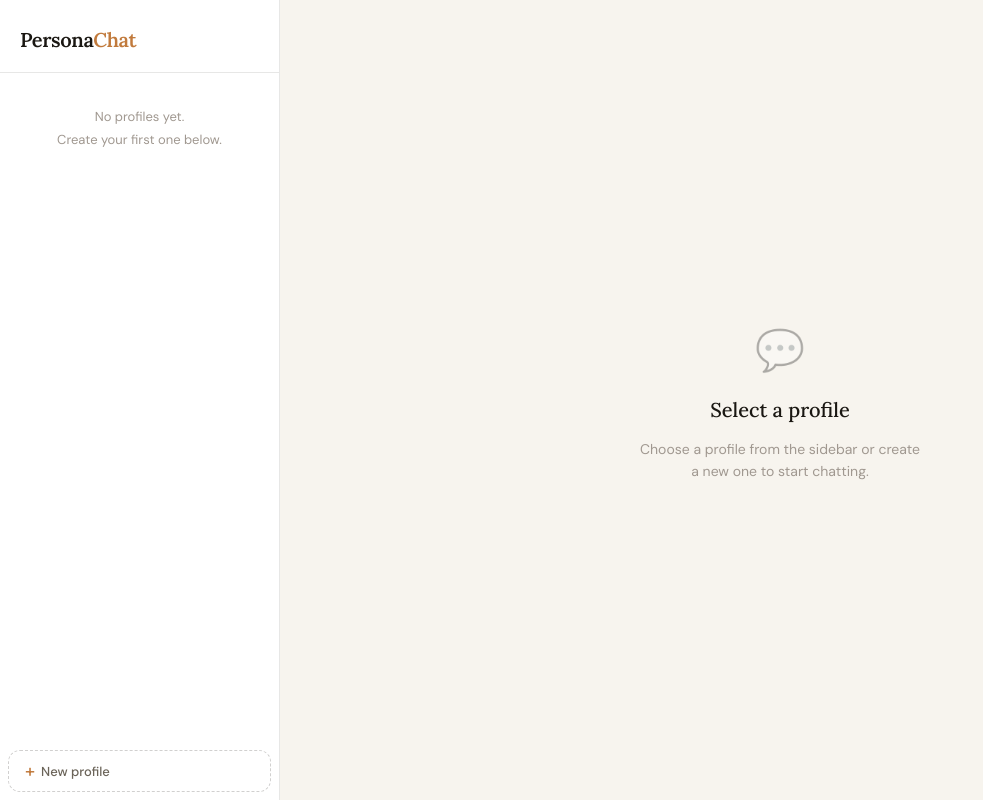
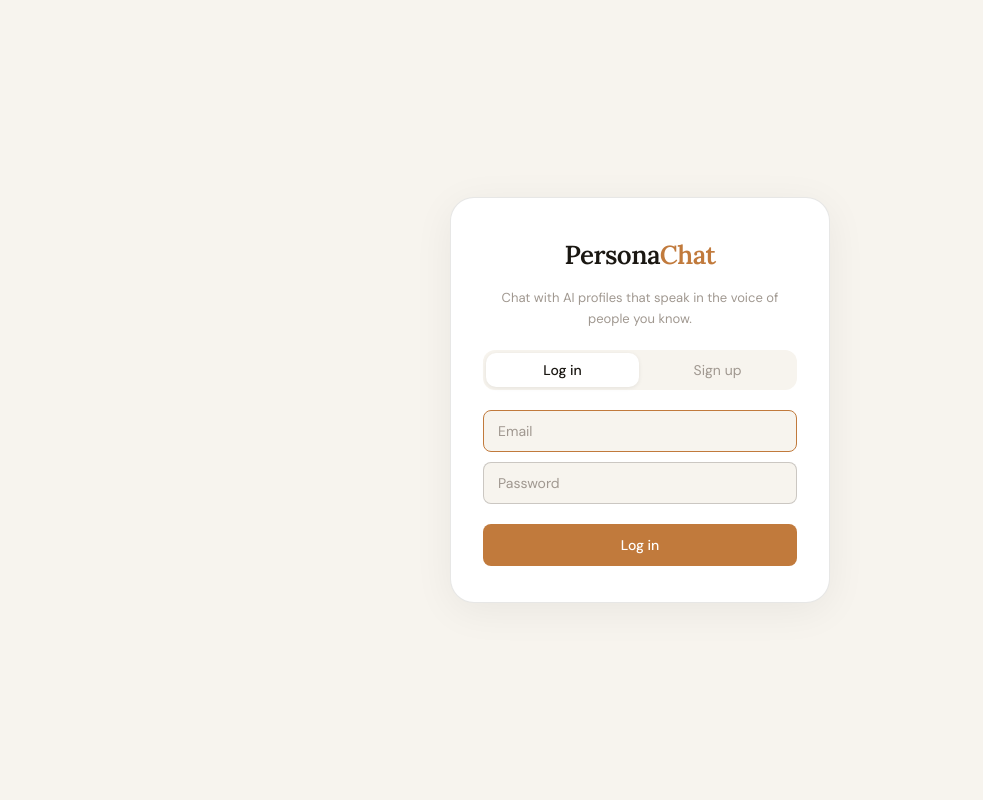
Before and after one commit to Barvinok/persona-chat, a React (Vite) app: page / in a window 1280 px wide. Shown: the whole page, without its empty margins (0-983 px from the left). Built offline with nearby package versions, Linux system fonts and the light colour scheme; no server answers.

Commit message:
Update App.jsx
Adding login screen

```diff
--- a/src/App.jsx
+++ b/src/App.jsx
@@ -1,12 +1,28 @@
 import React from 'react'
+import { useAuth } from './hooks/useAuth'
+import Auth from './components/Auth'
 import Sidebar from './components/Sidebar'
 import ChatWindow from './components/ChatWindow'
 import './App.css'
 
 export default function App() {
+  const { user, signOut, loading } = useAuth()
+
+  if (loading) {
+    return (
+      <div style={{ height: '100vh', display: 'flex', alignItems: 'center', justifyContent: 'center', background: 'var(--bg)' }}>
+        <p style={{ color: 'var(--text-muted)', fontSize: '14px' }}>Loading...</p>
+      </div>
+    )
+  }
+
+  if (!user) {
+    return <Auth />
+  }
+
   return (
     <div className="app-layout">
-      <Sidebar />
+      <Sidebar user={user} onSignOut={signOut} />
       <ChatWindow />
     </div>
   )
```
